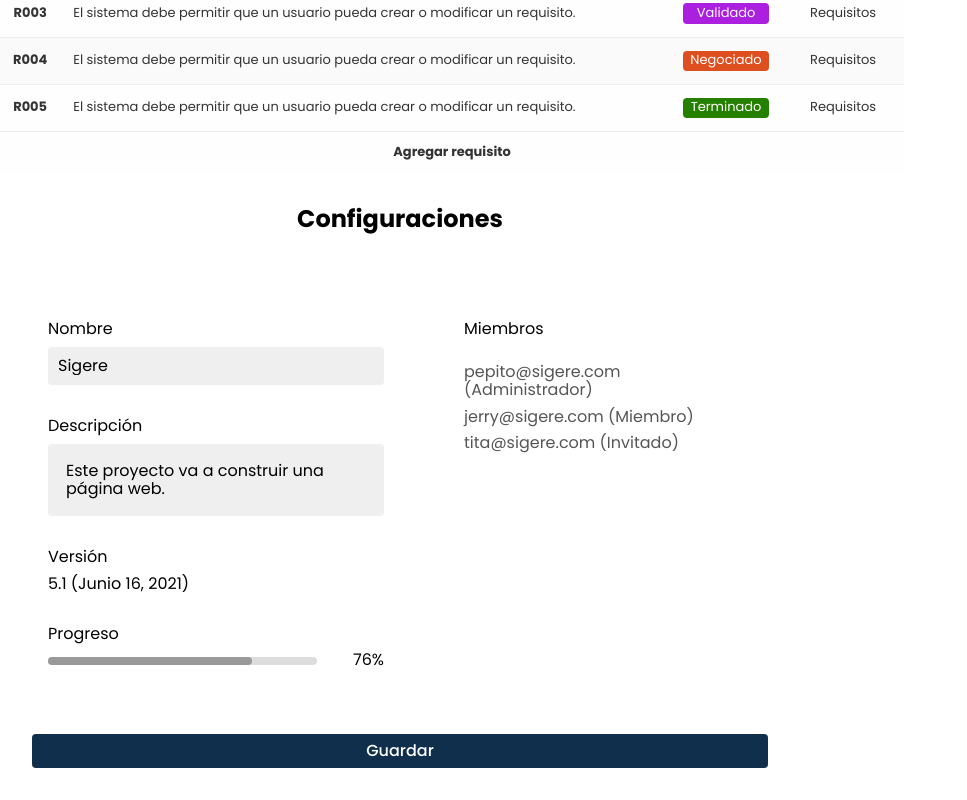
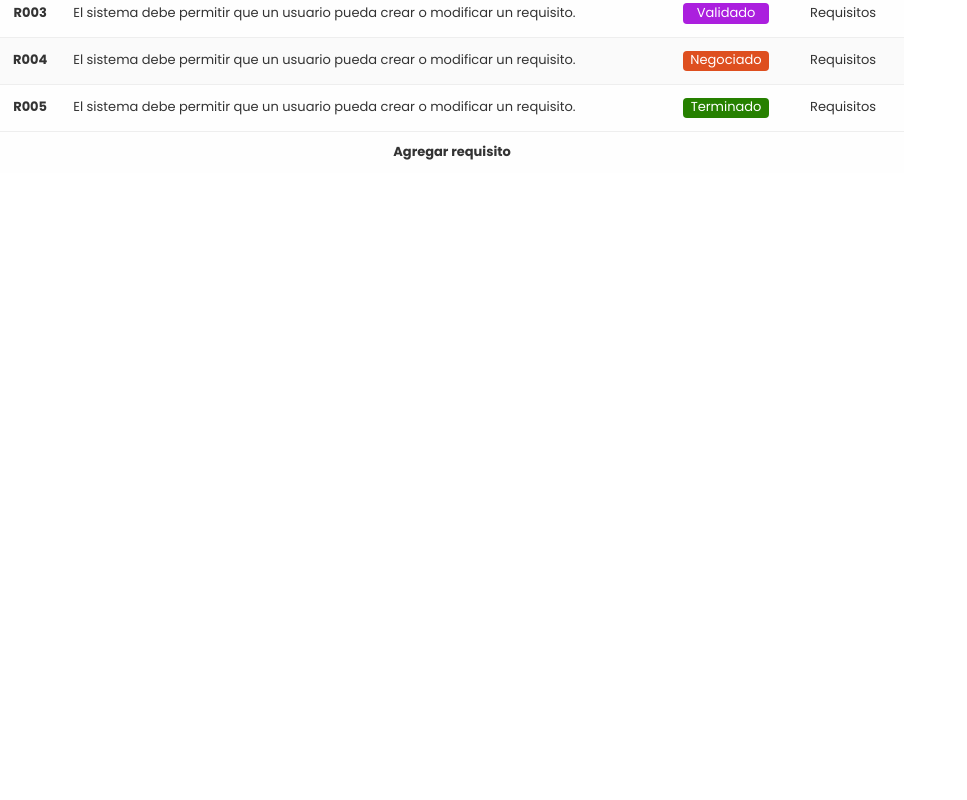
Before and after one commit to paladinescamila/SIGERE, a React (Create React App) app: page / in a window 1280 px wide. Shown: the part 4638-5438 px from the top of the page, without its empty margins (0-967 px from the left). After the commit the page ends 4811 px from the top, so only its background shows below. Built offline with nearby package versions, Linux system fonts and the light colour scheme.

Commit message:
Changed projects structure

```diff
--- a/src/App.js
+++ b/src/App.js
@@ -47,17 +47,17 @@ function App() {
     <AccountSettings email={'pepito@sigere.com'}/>
     <AddArtifactWindow/>
     <AddRequirementWindow/>
-    <ArtifactCard artifact={artifactsData[projectsData[0].id][0]}/>
-    <ArtifactsTable projectId={projectsData[0].id}/>
+    <ArtifactCard artifact={artifactsData['Project-001'][0]}/>
+    <ArtifactsTable projectId={'Project-001'}/>
     <CategoriesList/>
     <CategoryCard/>
     <CreateProjectWindow/>
     <Header/>
     <IntroductionSection/>
     <ProjectsList/>
-    <RequirementCard requirement={requirementsData[projectsData[0].id][0]}/>
-    <RequirementsTable projectId={projectsData[0].id}/>
-    <ProjectSettings project={projectsData[0]}/>
+    <RequirementCard requirement={requirementsData['Project-001'][0]}/>
+    <RequirementsTable projectId={'Project-001'}/>
+    {/* <ProjectSettings projectId={'Project-001'}/> */}
     {/* <Router>
       <AssideAccount/>
       <Switch>
--- a/src/components/ProjectItem.jsx
+++ b/src/components/ProjectItem.jsx
@@ -1,23 +1,24 @@
 import React from 'react';
 import '../css/ProjectItem.css';
 import adminIcon from '../img/admin.svg';
+import projectsData from '../data/projects';
 
-export default function ProjectItem({project}) {
+export default function ProjectItem({projectId}) {
 
     return (
         <li className="project-item-card">
-            <p className="project-card-name">{project.name}</p>
-            <p className="project-card-description">{project.description}</p>
+            <p className="project-card-name">{projectsData[projectId].name}</p>
+            <p className="project-card-description">{projectsData[projectId].description}</p>
             <div className="progress-bar-and-admin">
                 <div className="progress-bar">
                     <div className="project-progress-bar">
-                        <div style={{width: project.progress + "%"}}className="project-progress"></div>
+                        <div style={{width: projectsData[projectId].progress + "%"}}className="project-progress"></div>
                     </div>
-                    <p className="progress-number">{project.progress}%</p>
+                    <p className="progress-number">{projectsData[projectId].progress}%</p>
                 </div>
                 <div className="admin-card">
                     <img src={adminIcon} alt="Project admin"></img>
-                    <p>{project.admin}</p>
+                    <p>{projectsData[projectId].admin}</p>
                 </div>
             </div>
         </li>
--- a/src/components/ProjectSettings.jsx
+++ b/src/components/ProjectSettings.jsx
@@ -1,33 +1,34 @@
 import React from 'react';
 import '../css/ProjectSettings.css';
 import collaboratorsData from '../data/collaborators';
+import projectsData from '../data/projects';
 import standardDate from '../functions/dateConverter';
 
-export default function ProjectSettings({project}) {
+export default function ProjectSettings({projectId}) {
     return (
         <div className="project-settings">
             <p className="card-title project-settings-title">Configuraciones</p>
             <div className="project-main-data">
                 <div className="project-settings-field">
                     <p>Nombre</p>
-                    <input className="input" type="text" value={project.name}></input>
+                    <input className="input" type="text" value={projectsData[projectId].name}></input>
                 </div>
                 <div className="project-settings-field">
                     <p>Descripción</p>
-                    <textarea className="textarea" type="text">{project.description}</textarea>
+                    <textarea className="textarea" type="text">{projectsData[projectId].description}</textarea>
                 </div>
                 <div className="project-settings-field">
                     <p>Versión</p>
-                    <p>{project.version[0]}.{project.version[1]} ({standardDate(project.lastUpdate)})</p>
+                    <p>{projectsData[projectId].version[0]}.{projectsData[projectId].version[1]} ({standardDate(projectsData[projectId].lastUpdate)})</p>
                 </div>
                 <div className="project-settings-field">
                     <p>Progreso</p>
                     <div>
                         <div className="progress">
                         <div className="project-progress-bar">
-                            <div style={{width: project.progress + "%"}}className="project-progress"></div>
+                            <div style={{width: projectsData[projectId].progress + "%"}}className="project-progress"></div>
                         </div>
-                        <p className="progress-number">{project.progress}%</p>
+                        <p className="progress-number">{projectsData[projectId].progress}%</p>
                         </div>
                     </div>
                 </div>
@@ -36,7 +37,7 @@ export default function ProjectSettings({project}) {
                 <p>Miembros</p>
                 <ul>
                     {
-                        collaboratorsData[project.id].map((u) => <li>{u.email} ({u.type})</li>)
+                        collaboratorsData[projectId].map((u) => <li>{u.email} ({u.type})</li>)
                     }
                 </ul>
             </div>
--- a/src/components/ProjectsList.jsx
+++ b/src/components/ProjectsList.jsx
@@ -2,12 +2,15 @@ import React from 'react';
 import projectsData from "../data/projects.js";
 import ProjectItem from './ProjectItem.jsx';
 import '../css/ProjectsList.css';
+import { RiContactsBookUploadLine } from 'react-icons/ri';
 
 export default function ProjectsList() {
     return (
         <ul className="projects-list-container">
             {
-                projectsData.map((p) => <ProjectItem project={p} />)
+                Object.keys(projectsData).map(function(key, value){
+                    return <ProjectItem projectId={key}/>
+                })
             }
         </ul>
     )
--- a/src/data/projects.js
+++ b/src/data/projects.js
@@ -1,6 +1,6 @@
-const projects = [
+const projects = {
+    'Project-001':
     {
-        id: "Project-001",
         name: "Sigere",
         description: "Este proyecto va a construir una página web.",
         version: [5, 1],
@@ -8,8 +8,7 @@ const projects = [
         progress: 76,
         admin: "Lorem ipsum"
     },
-    {
-        id: "Project-002",
+    'Project-002':{
         name: "Otro proyecto",
         description: "Este proyecto va a construir una página web.",
         version: [5, 1],
@@ -17,8 +16,7 @@ const projects = [
         progress: 73,
         admin: "Pepito Pérez"
     },
-    {
-        id: "Project-003",
+    'Project-003': {
         name: "Un tercer proyecto",
         description: "Este proyecto va a construir una página web.",
         version: [5, 1],
@@ -26,8 +24,7 @@ const projects = [
         progress: 57,
         admin: "No"
     },
-    {
-        id: "Project-004",
+    'Project-004': {
         name: "Un tercer proyecto",
         description: "Este proyecto va a construir una página web.",
         version: [5, 1],
@@ -35,8 +32,7 @@ const projects = [
         progress: 57,
         admin: "No"
     },
-    {
-        id: "Project-005",
+    'Project-005': {
         name: "Un tercer proyecto",
         description: "Este proyecto va a construir una página web.",
         version: [5, 1],
@@ -44,6 +40,6 @@ const projects = [
         progress: 57,
         admin: "No"
     },
-];
+};
 
 export default projects;
```
